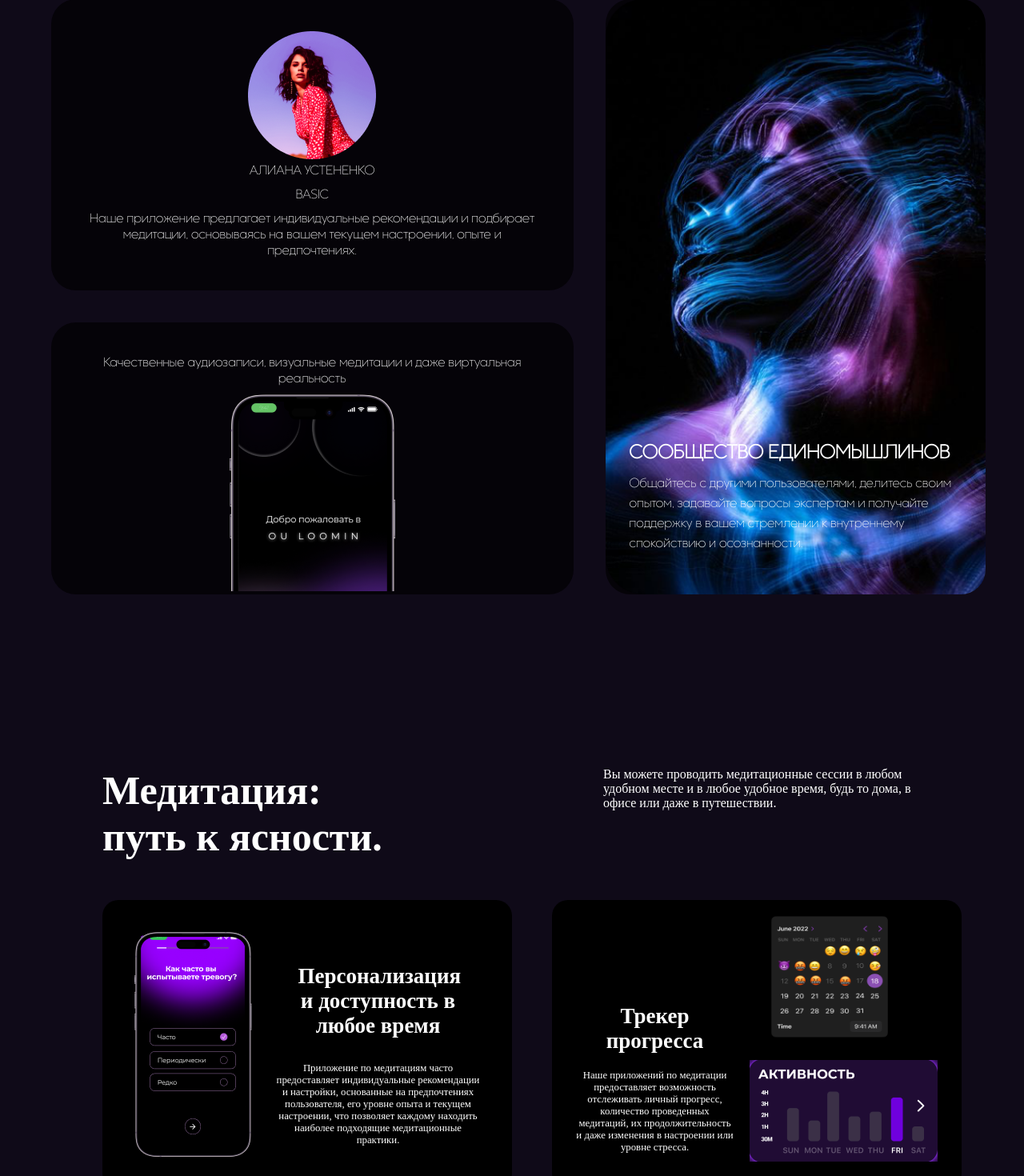
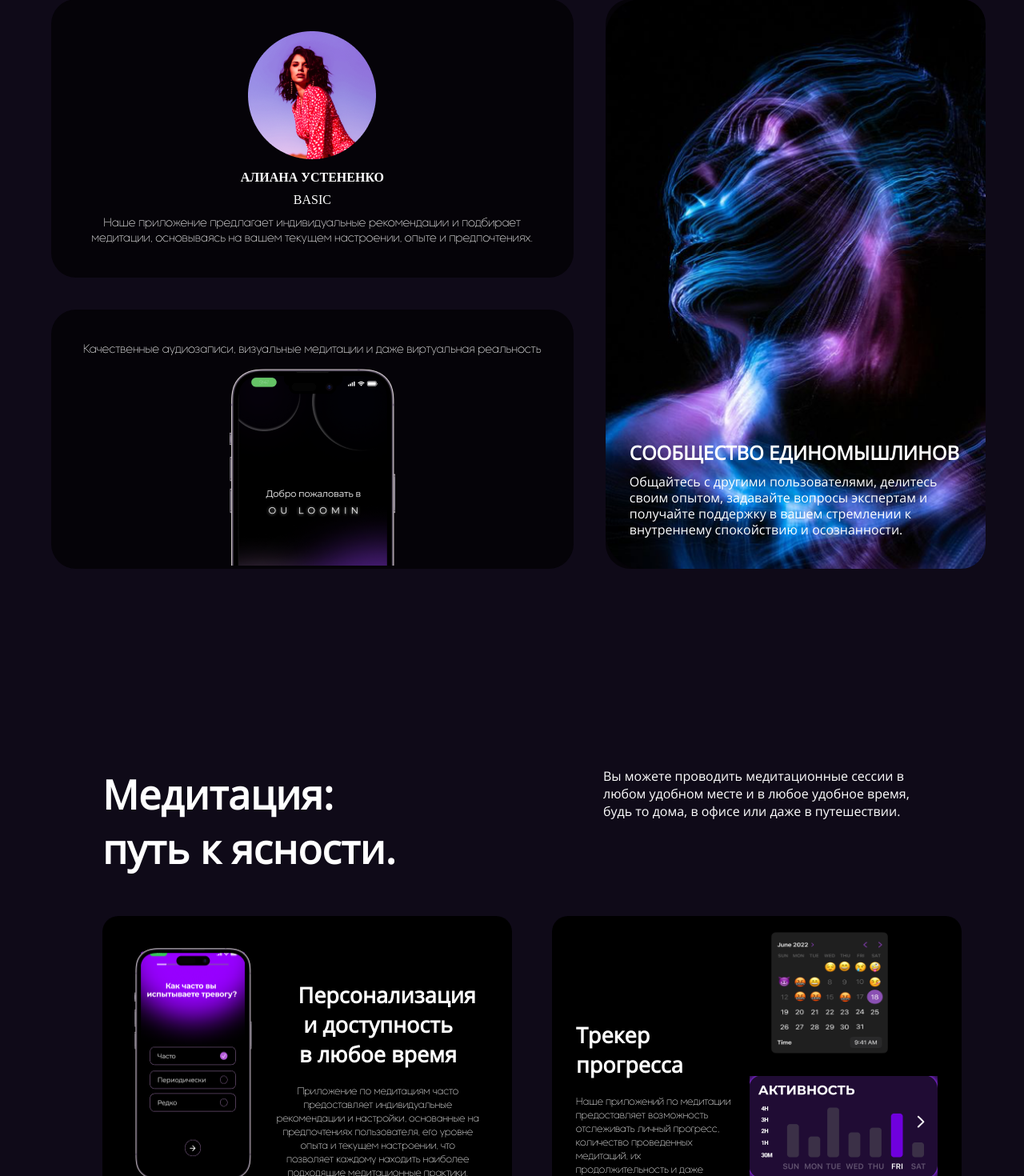
Before and after one commit to wingrove210/Ou_Loomin_Web, a React (Create React App) app: page / in a window 1280 px wide. Shown: the part 1272-2742 px from the top of the page at 80% size. Built offline with nearby package versions, Linux system fonts and the light colour scheme.

Commit message:
modified:   src/Section7.jsx 	modified:   src/css/Section4.css 	modified:   src/css/Section5.css 	modified:   src/css/Section7.css 	modified:   src/css/Section8.css 	modified:   src/css/Section9.css 	modified:   src/css/ThirdSection.css 	modified:   src/index.css

```diff
--- a/src/Section7.jsx
+++ b/src/Section7.jsx
@@ -10,7 +10,7 @@ function Section7(){
             <h1 className="slider-header">РАСШИРЬ ВОЗМОЖНОСТИ</h1>
         </div>
         <div className="under-slider-header-section">
-            <p className="under-slider-header">тарифные планы в ou loomin</p>
+            <p className="under-slider-header">тарифные планы в <span className='ou-loomin'>ou loomin</span></p>
         </div>
         <ul className="slwiper">
         <img src={buttonPrev} alt="" className="btn-prev"/>
--- a/src/css/Section4.css
+++ b/src/css/Section4.css
@@ -17,7 +17,8 @@ html{
 }
 .way-header{
     font-size: 50px;
-    width: 360px;
+    width: 370px;
+    font-family: 'Open Sans';
 }
 .meditation-grid{
     display: grid;
@@ -45,6 +46,8 @@ html{
     font-size: 27px;
     width: 200px;
     text-align: center;
+    font-family: 'Open Sans';
+    margin-bottom: 20px;
 }
 .phone-card-way-content{
     text-align: center;
@@ -53,6 +56,7 @@ html{
 .way-phone-card-text{
     padding-top: 40px;
     width: 70%;
+    font-family: 'Kontora';
 }
 .way-calendar{
     display: flex;
@@ -89,14 +93,18 @@ html{
 .calender-card-text{
     width: 70%;
     margin-right: 20px;
+    font-family: 'Kontora';
+    text-align: left;
 }
 .calender-card-header{
     margin-bottom: 20px;
     font-size: 27px;
+    font-family: 'Open Sans';
 }
 .way-content{
     width: 90%;
     padding-left: 5vw;
+    font-family: 'Open Sans';
 }
 @media screen and (max-width:1200px) {
     .meditation-way{
--- a/src/css/Section5.css
+++ b/src/css/Section5.css
@@ -27,12 +27,15 @@ html{
 .world-inside-header{
     font-size: 76px;
     margin-bottom: 40px;
+    font-family: 'Open Sans';
 }
 .world-inside-content{
     font-size: calc(var(--size)*0.7);
+    font-family: 'Open Sans';
 }
 .world-inside-content-2{
     display: none;
+    font-family: 'Open Sans';
 }
 @media screen and (max-width:1200px){
     .world-inside{
--- a/src/css/Section7.css
+++ b/src/css/Section7.css
@@ -16,10 +16,18 @@
     letter-spacing: 2px;
     font-size: 16px;
     text-transform: uppercase;
+    font-family: 'Open Sans';
+    font-weight: 400;
+}
+.ou-loomin{
+    font-family: 'Open Sans Thin';
+    font-weight: 100;
 }
 .slider-header{
-    font-size: 65px;
+    font-size: 55px;
     text-align: center;
+    font-family: 'Open Sans Bold';
+    font-weight: 900;
 }
 .slwiper{
     display: flex;
@@ -40,15 +48,18 @@
     padding-top: 20px;
     padding-left: 20px;
     margin-bottom: 20px;
+    font-family: 'Kontora';
 }
 .slide-header{
-    font-size: 45px;
+    font-size: 35px;
     margin-bottom: 20px;
+    font-family: 'Montserrat';
 }
 .slide-price{
-    font-size: 55px;
+    font-size: 50px;
     padding-bottom: 30px;
     border-bottom: 2px white solid;
+    font-family: 'Montserrat';
 }
 .choose{
     background-color: #5000FA;
@@ -60,6 +71,7 @@
     margin-left: 45px;
     color: white;
     box-shadow: 0px 1px 19px 3px rgb(167, 146, 167);
+    font-family: 'Montserrat';
 }
 .under-slider-btn-section{
     width: 100%;
--- a/src/css/Section8.css
+++ b/src/css/Section8.css
@@ -12,6 +12,7 @@
 }
 .accordion-header{
     font-size: 54px;
+    font-family: 'Montserrat';
 }
 .accordion-block{
     width: 100%;
@@ -26,6 +27,7 @@
     width: 60%;
     display: flex;
     gap: 10px;
+    font-family: 'Open Sans';
 }
 .plus-sign{
     width: 23px;
@@ -43,6 +45,7 @@
 }
 .number{
     font-size: 20px;
+    font-family: 'Open Sans';
 }
 .plus-sign-section, .number-section, .accordion-text{
     padding: 30px 40px;
--- a/src/css/Section9.css
+++ b/src/css/Section9.css
@@ -1,6 +1,6 @@
 .lower-section{
     position: relative;
-    top: 230vh;
+    top: 250vh;
     color: white;
     width: 100vw;
 }
@@ -16,11 +16,13 @@
     font-size: 45px;
     text-align: center;
     margin-bottom: 20px;
+    font-family: 'Open Sans';
 }
 .abzats-lower-section p{
     width: 600px;
     font-size: 18px;
     text-align: center;
+    font-family: 'Open Sans';
 }
 .lower-block{
     background-image: url('../media/Rectangle\ 5\(1\).png');
@@ -55,11 +57,19 @@ footer ul {
     display: flex;
     width: 50%;
     justify-content: space-between;
+    color: #77798F;
 }
 .footer-lists{
     width: 60%;
     display: flex;
     justify-content: space-between;
+    font-family: 'Open Sans Thin';
+    font-weight: 100;
+    color: #77798F;
+}
+.footer-lists p{
+    color: white;
+    font-weight: 900;
 }
 .under-footer{
     display: flex;
@@ -68,6 +78,8 @@ footer ul {
     background-color: #010314;
     padding: 30px 40px;
     margin-top: 30px;
+    color: #77798F;
+    font-family: 'Open Sans';
 }
 .buttons-lowest ul{
     display: flex;
@@ -106,7 +118,8 @@ footer ul {
 }
 .under-logo{
     font-size: 30px;
-    width: 350px;
+    width: 370px;
+    font-family: 'Open Sans';
 }
 @media screen and (max-width:1300px){
     .footer-lists{
--- a/src/css/ThirdSection.css
+++ b/src/css/ThirdSection.css
@@ -66,13 +66,33 @@ html{
 .card-content{
     font-family: 'Kontora';
 }
-.ion-girl-header, .person-name, .basic, .phone-card-content{
+.ion-girl-header{
     margin-bottom: 10px;
+    font-family: 'Open Sans';
+}
+.person-name{
+    font-family: 'Montserrat';
+    font-weight: 700;
+    padding-top: 10px;
+}
+.basic{
+    font-family: 'Montserrat';
+    font-weight: 300;
+    padding-top: 10px;
+}
+.card-content{
     font-family: 'Kontora';
+    font-size: 15px;
+    padding-top: 10px;
+}
+.phone-card-content{
+    font-family: 'Kontora';
+    font-size: 15px;
+    padding-bottom: 15px;
 }
 .ion-girl-content{
-    line-height: 25px;
-    font-family: 'Kontora';
+    line-height: 20px;
+    font-family: 'Open Sans';
 }
 @media  screen and (max-width:1400px) {
     .third-section{
--- a/src/index.css
+++ b/src/index.css
@@ -40,6 +40,7 @@
   font-weight: bold;
   font-style: normal;
 }
+@import url(https://fonts.googleapis.com/css?family=Montserrat:100,200,300,regular,500,600,700,800,900,100italic,200italic,300italic,italic,500italic,600italic,700italic,800italic,900italic);
 @font-face {
   font-family: 'Kontora';
   src: url('./fonts/Kontora/Kontora_thin.woff');
@@ -76,3 +77,16 @@
   font-weight: normal;
   font-style: normal;
 }
+@font-face {
+  font-family: 'Open Sans Bold';
+  src: url('./fonts/OpenSans/static/OpenSans-Bold.ttf');
+  font-weight: normal;
+  font-style: normal;
+}
+@font-face {
+  font-family: 'Open Sans Thin';
+  src: url('./fonts/OpenSans/static/OpenSans-Light.ttf');
+  font-weight: normal;
+  font-style: normal;
+}
+@import url(https://fonts.googleapis.com/css?family=Poppins:100,100italic,200,200italic,300,300italic,regular,italic,500,500italic,600,600italic,700,700italic,800,800italic,900,900italic);
```
